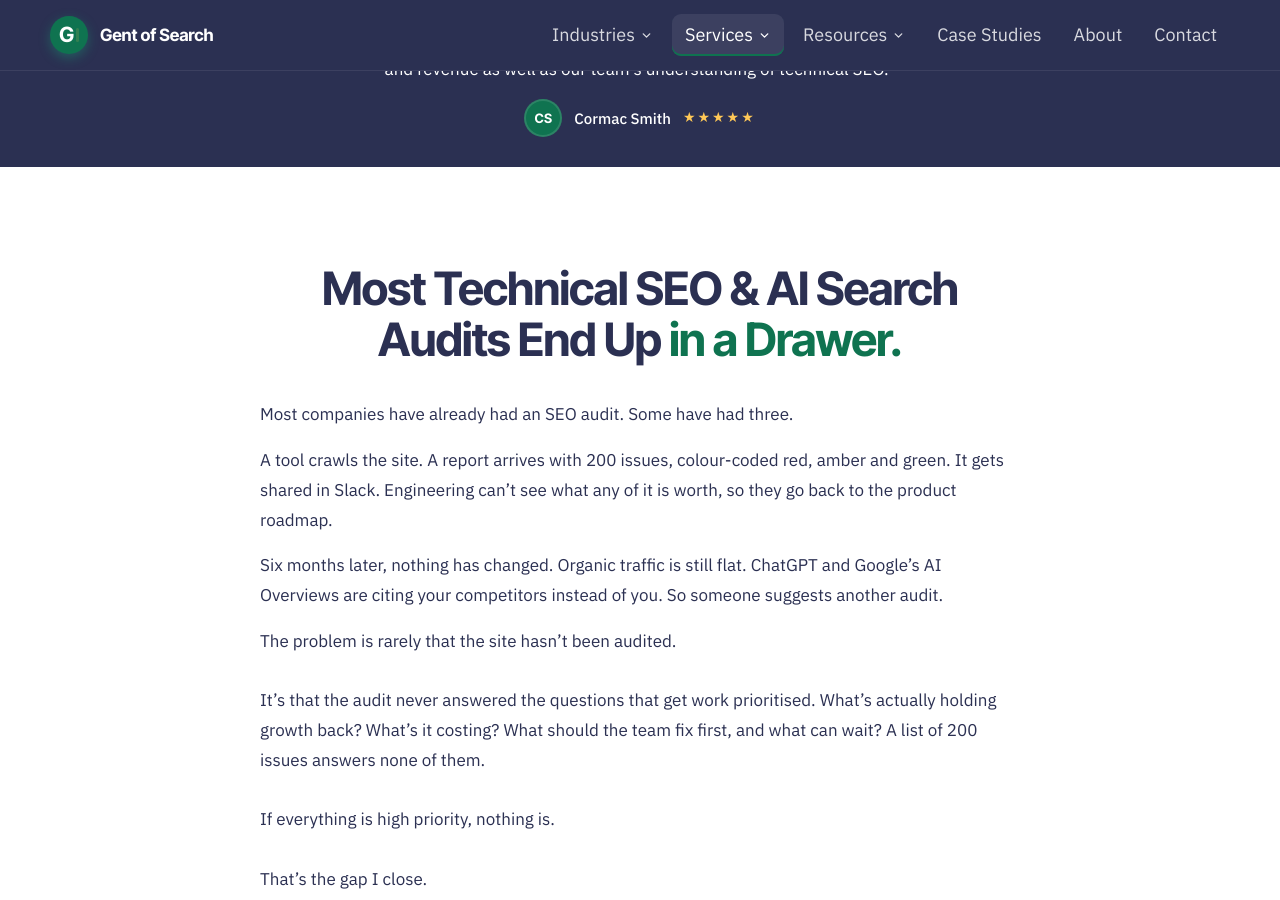
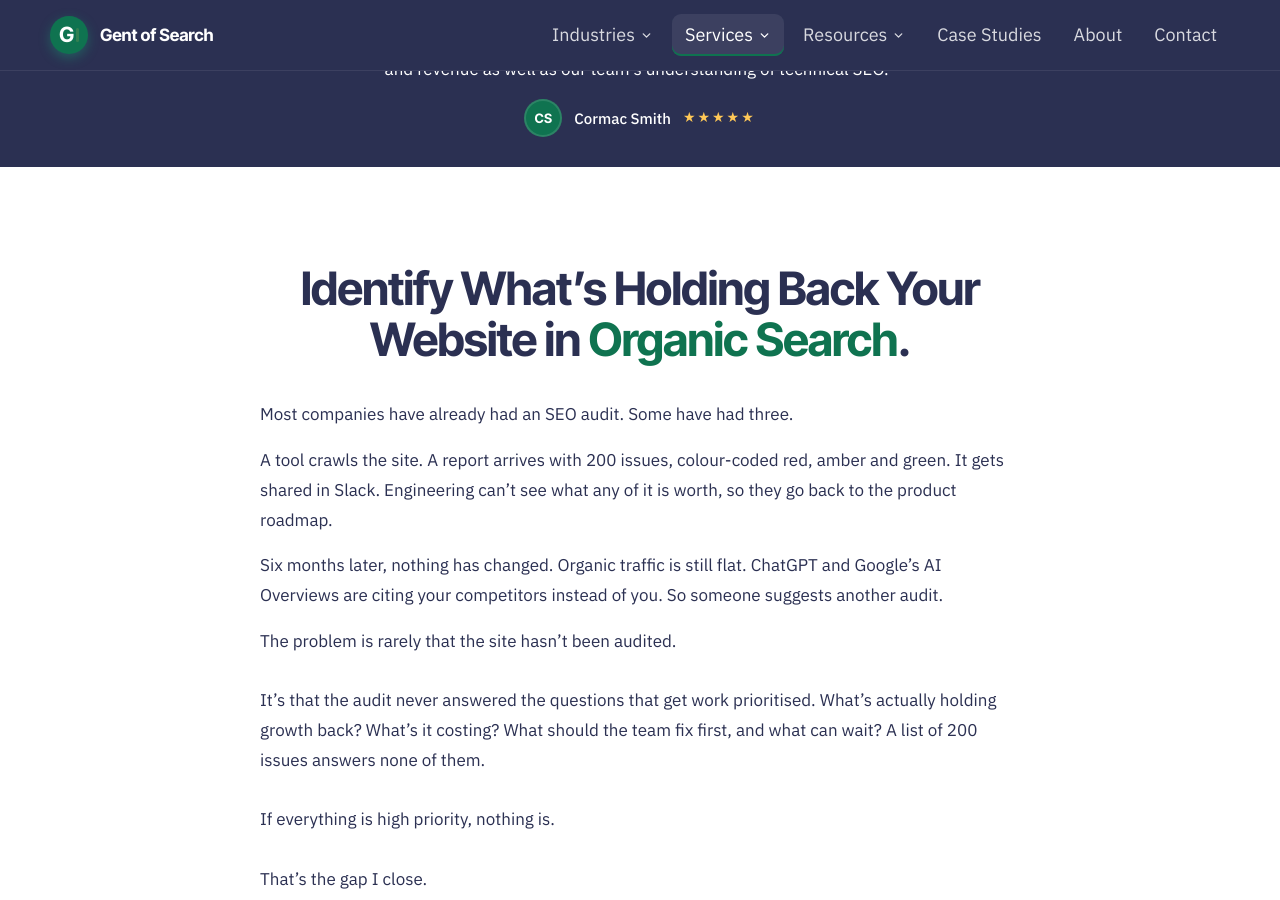
Before and after one commit to Gent-of-Search/gentofsearch.com, a Jekyll site: the page built from services/audits.html, in a window 1280 px wide and 900 px high, scrolled down 913 px. Built offline with Jekyll 4.4.1, drawn with Linux system fonts in a browser that asks for light colours.

Commit message:
Audits: retitle problem section, green 'Organic Search'
Co-Authored-By: Claude Opus 5.5 <noreply@anthropic.com>

```diff
--- a/services/audits.html
+++ b/services/audits.html
@@ -72,7 +72,7 @@ service: audits
   <!-- ===================== PROBLEM ===================== -->
   <section id="problem" style="padding:96px 0; background:#FFFFFF; scroll-margin-top:70px;">
     <div style="width:min(760px,100% - 48px); margin:0 auto;">
-      <h2 style="font-family:'Inter Tight',sans-serif; font-weight:700; text-align:center; font-size:clamp(30px,4vw,46px); line-height:1.1; letter-spacing:-0.025em; color:#2B3052; max-width:680px; margin:0 auto 36px;">Most Technical SEO &amp; AI Search Audits End Up <span style="color:#0F7350;">in a Drawer.</span></h2>
+      <h2 style="font-family:'Inter Tight',sans-serif; font-weight:700; text-align:center; font-size:clamp(30px,4vw,46px); line-height:1.1; letter-spacing:-0.025em; color:#2B3052; max-width:680px; margin:0 auto 36px;">Identify What’s Holding Back Your Website in <span style="color:#0F7350;">Organic Search</span>.</h2>
       <div style="color:#2B3052; font-size:17px; line-height:1.75;">
         <p style="margin:0 0 16px;">Most companies have already had an SEO audit. Some have had three.</p>
         <p style="margin:0 0 16px;">A tool crawls the site. A report arrives with 200 issues, colour-coded red, amber and green. It gets shared in Slack. Engineering can’t see what any of it is worth, so they go back to the product roadmap.</p>
```
